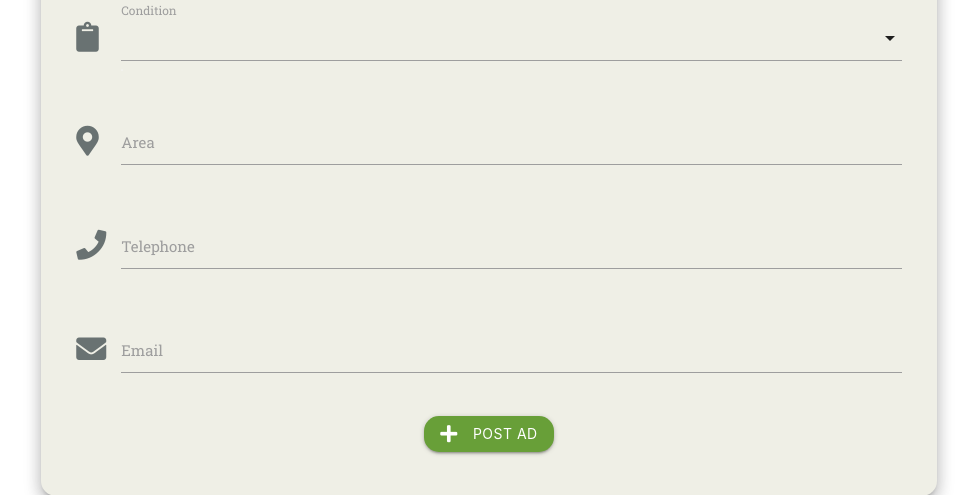
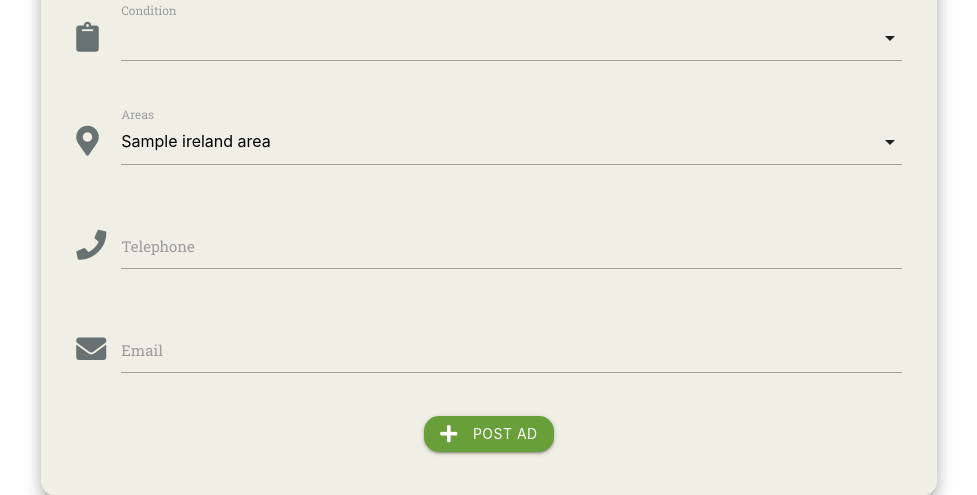
Before and after one commit to mihaelasandrea/second-chance-web, a Flask app: page /post_ad in a window 1280 px wide. Shown: the part 708-1203 px from the top of the page, without its empty margins (151-1128 px from the left). Run offline with Flask 2, Linux system fonts and the light colour scheme; a database or web service that is not in the repository returns one stand-in record (values such as "Sample title"); some libraries are stand-ins or nearby versions.

Commit message:
Add optgroups select for area selection from Ireland and North Ireland

```diff
--- a/app.py
+++ b/app.py
@@ -108,7 +108,7 @@ def post_ad():
             "photo_url": request.form.get("photo_url"),
             "price": request.form.get("price"),
             "condition_type": request.form.get("condition_type"),
-            "area": request.form.get("area"),
+            "area_name": request.form.get("area_name"),
             "email": request.form.get("email"),
             "telephone": request.form.get("telephone"),
             "posted_by": session["user"]
@@ -119,11 +119,14 @@ def post_ad():
 
     categories = mongo.db.categories.find().sort("category_name", 1)
     conditions = mongo.db.conditions.find().sort("condition_type", 1)
+    ireland_areas = mongo.db.ireland_areas.find().sort("area_name", 1)
+    n_ireland_areas = mongo.db.n_ireland_areas.find().sort("area_name", 1)
     return render_template("post_ad.html", categories=categories,
-                        conditions=conditions)
+                        conditions=conditions, ireland_areas=ireland_areas,
+                        n_ireland_areas=n_ireland_areas)
 
 
-@app.route("/contact")
+@app.route("/contact", methods=["GET", "POST"])
 def contact():
 
     return render_template("contact.html")
--- a/static/js/script.js
+++ b/static/js/script.js
@@ -2,7 +2,7 @@ $(document).ready(function(){
     $(".sidenav").sidenav();
     $('select').formSelect();
 
-     validateMaterializeSelect();
+    validateMaterializeSelect();
     function validateMaterializeSelect() {
         let classValid = { "border-bottom": "1px solid #4caf50", "box-shadow": "0 1px 0 0 #4caf50" };
         let classInvalid = { "border-bottom": "1px solid #f44336", "box-shadow": "0 1px 0 0 #f44336" };
@@ -29,4 +29,6 @@ $(document).ready(function(){
             }
         });
     }
+
+
 });
--- a/templates/ads.html
+++ b/templates/ads.html
@@ -16,7 +16,7 @@
                         <p>Category: {{ ad.category_name }}</p>
                         <p>Price: {{ ad.price }} €</p>
                         <p>Condition: {{ ad.condition_type }}</p>
-                        <p>Area: {{ ad.area }}</p>
+                        <p>Area: {{ ad.area_name }}</p>
                     </div>
                     <div class="card-reveal">
                         <span class="card-title grey-text text-darken-4"><i class="fas fa-times right"></i></span>
--- a/templates/post_ad.html
+++ b/templates/post_ad.html
@@ -68,9 +68,20 @@
             <!--------------------------------------------------------------------------------- area -->
             <div class="row">
 				<div class="input-field col s12">
-					<i class="fas fa-map-marker-alt prefix"></i>
-					<input id="area" name="area" type="text" class="validate" required>
-					<label for="area">Area</label>
+                    <i class="fas fa-map-marker-alt prefix"></i>
+                    <select id="area_name" name="area_name" class="validate" required>
+                        <optgroup label="Ireland">
+                            {% for area in ireland_areas %}
+                                <option value="{{ area.area_name }}">{{ area.area_name }}</option>
+                            {% endfor %}
+                        </optgroup>
+                        <optgroup label="North Ireland">
+                            {% for area in n_ireland_areas %}
+                                <option value="{{ area.area_name }}">{{ area.area_name }}</option>
+                            {% endfor %}
+                        </optgroup>
+                    </select>
+                    <label for="area_name">Areas</label>
                 </div>
 			</div>
             <!---------------------------------------------------------------------------- telephone -->
```
Also changed, not shown: templates/contact.html (+10 -8 lines).
